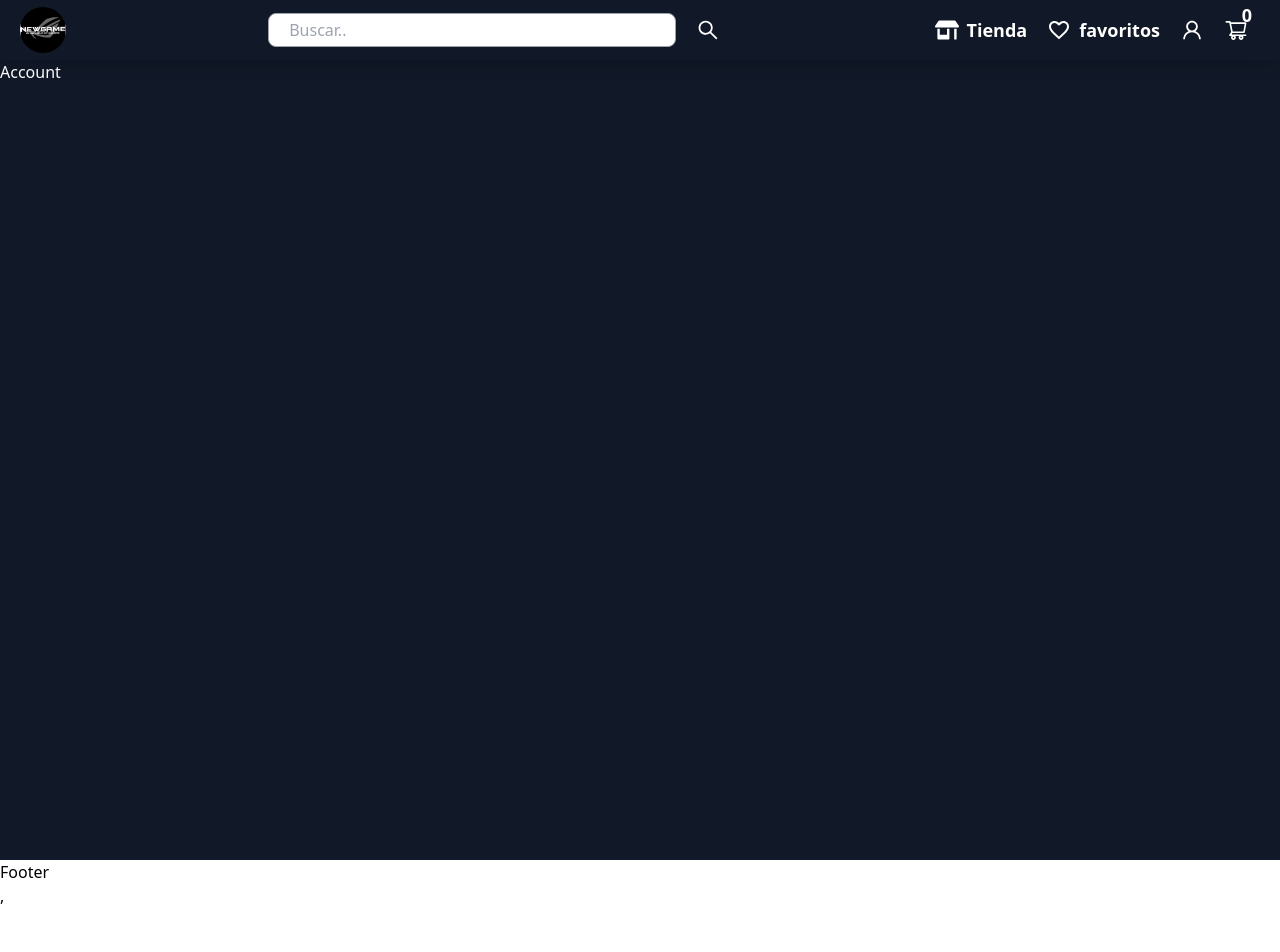
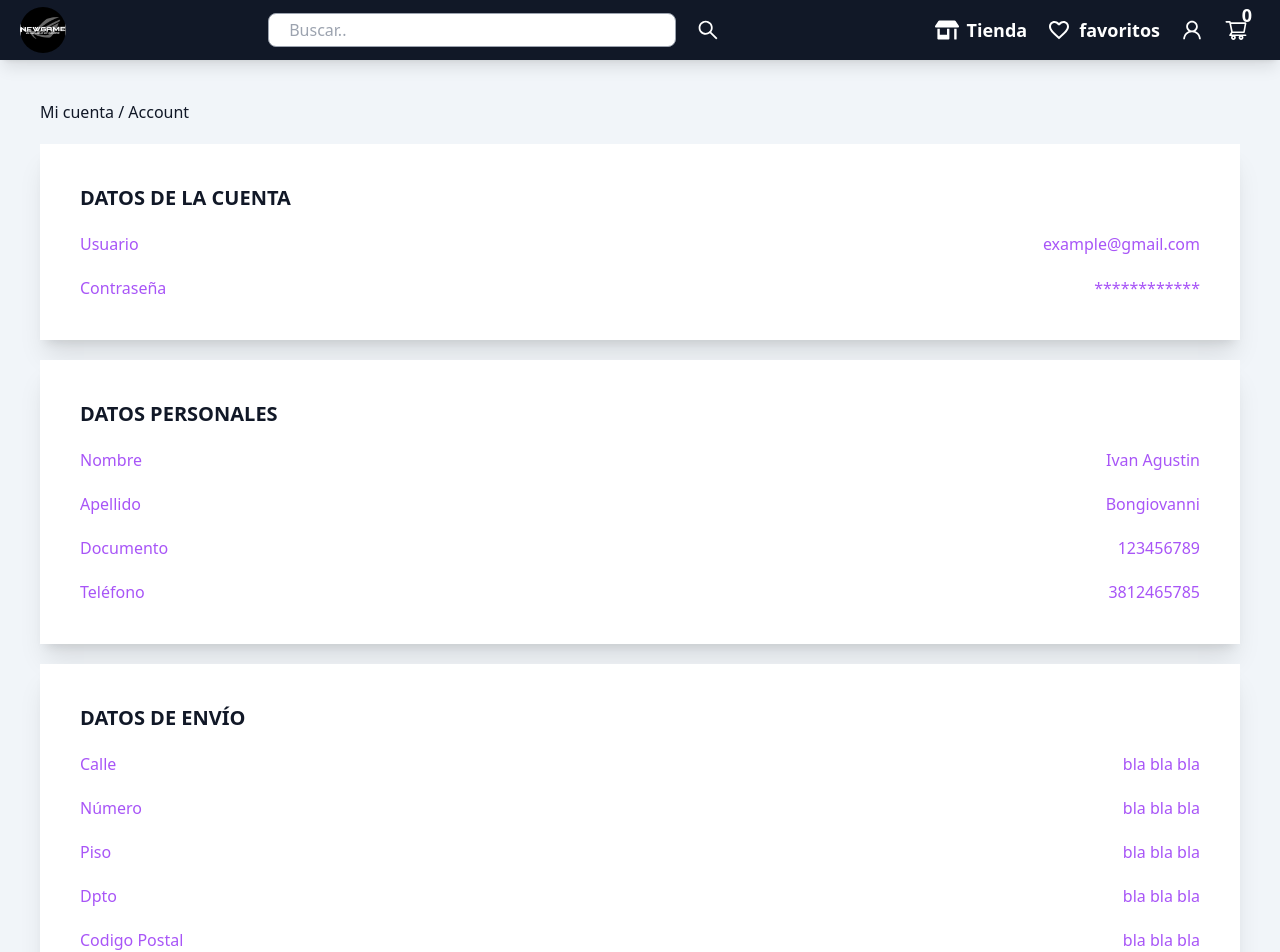
Before and after one commit to ivan2214/EcommerceFront, a React (Vite) app: page /account in a window 1280 px wide. Shown: the top 952 px of the page. Before the commit the page ends 908 px from the top, so only its background shows below. Built offline with nearby package versions, Linux system fonts and the light colour scheme; no server answers.

Commit message:
add favorite

```diff
--- a/src/components/NavBar.jsx
+++ b/src/components/NavBar.jsx
@@ -195,7 +195,7 @@ const NavBar = () => {
           <input
             type='search'
             onChange={({ target }) => handleSearch(target)}
-            className='w-[50%] rounded-lg border border-gray-400 px-5 py-1 text-gray-900 outline-none transition-all duration-500 '
+            className='w-[50%]  rounded-lg border border-gray-400 px-5 py-1 text-gray-900 outline-none transition-all duration-500 lg:focus:outline-gray-200 '
             placeholder='Buscar..'
             name=''
             id=''
--- a/src/pages/Account.jsx
+++ b/src/pages/Account.jsx
@@ -1,7 +1,96 @@
 import React from 'react'
 
 const Account = () => {
-  return <section className='min-h-screen w-full bg-gray-900 text-white'>Account</section>
+  return (
+    <section className='m-0 mx-auto min-h-screen w-full max-w-screen-xl overflow-hidden bg-slate-100 p-0 text-gray-900'>
+      <div className='flex w-full  flex-col flex-wrap items-start justify-center gap-5 lg:p-10'>
+        <h4 className='font-light '>Mi cuenta / Account</h4>
+        {/* Datos de la cuenta */}
+        <section className='flex  w-full min-w-full max-w-xs flex-col items-start justify-center gap-5 bg-white p-10 shadow-xl'>
+          <h2 className='text-xl font-bold uppercase'>Datos de la cuenta</h2>
+          <div className='flex w-full flex-col items-start justify-center gap-5'>
+            {/* correeo */}
+            <div className='flex w-full items-center justify-between gap-5'>
+              <h3 className='text-base font-normal text-purple-500'>Usuario</h3>
+              <p className='text-base font-normal text-purple-500'>example@gmail.com</p>
+            </div>
+            {/* contraseñ */}
+            <div className='flex w-full items-center justify-between gap-5'>
+              <h3 className='text-base font-normal text-purple-500'>Contraseña</h3>
+              <p className='text-base font-normal text-purple-500'>************</p>
+            </div>
+          </div>
+        </section>
+        {/* Datos Personales */}
+        <section className='flex  w-full min-w-full max-w-xs flex-col items-start justify-center gap-5 bg-white p-10 shadow-xl'>
+          <h2 className='text-xl font-bold uppercase'>Datos personales</h2>
+          <div className='flex w-full flex-col items-start justify-center gap-5'>
+            {/* Nombre */}
+            <div className='flex w-full items-center justify-between gap-5'>
+              <h3 className='text-base font-normal text-purple-500'>Nombre</h3>
+              <p className='text-base font-normal text-purple-500'>Ivan Agustin</p>
+            </div>
+            {/* Apellido */}
+            <div className='flex w-full items-center justify-between gap-5'>
+              <h3 className='text-base font-normal text-purple-500'>Apellido</h3>
+              <p className='text-base font-normal text-purple-500'>Bongiovanni</p>
+            </div>
+            {/* documento */}
+            <div className='flex w-full items-center justify-between gap-5'>
+              <h3 className='text-base font-normal text-purple-500'>Documento</h3>
+              <p className='text-base font-normal text-purple-500'>123456789</p>
+            </div>
+            {/* Teléfono */}
+            <div className='flex w-full items-center justify-between gap-5'>
+              <h3 className='text-base font-normal text-purple-500'>Teléfono</h3>
+              <p className='text-base font-normal text-purple-500'>3812465785</p>
+            </div>
+          </div>
+        </section>
+        {/* Datos de envío */}
+        <section className='flex  w-full min-w-full max-w-xs flex-col items-start justify-center gap-5 bg-white p-10 shadow-xl'>
+          <h2 className='text-xl font-bold uppercase'>Datos de envío</h2>
+          <div className='flex w-full flex-col items-start justify-center gap-5'>
+            {/* Calle */}
+            <div className='flex w-full items-center justify-between gap-5'>
+              <h3 className='text-base font-normal text-purple-500'>Calle</h3>
+              <p className='text-base font-normal text-purple-500'>bla bla bla</p>
+            </div>
+            {/* Numero */}
+            <div className='flex w-full items-center justify-between gap-5'>
+              <h3 className='text-base font-normal text-purple-500'>Número</h3>
+              <p className='text-base font-normal text-purple-500'>bla bla bla</p>
+            </div>
+            {/* Piso */}
+            <div className='flex w-full items-center justify-between gap-5'>
+              <h3 className='text-base font-normal text-purple-500'>Piso</h3>
+              <p className='text-base font-normal text-purple-500'>bla bla bla</p>
+            </div>
+            {/* Depto */}
+            <div className='flex w-full items-center justify-between gap-5'>
+              <h3 className='text-base font-normal text-purple-500'>Dpto</h3>
+              <p className='text-base font-normal text-purple-500'>bla bla bla</p>
+            </div>
+            {/* Codigo Postal */}
+            <div className='flex w-full items-center justify-between gap-5'>
+              <h3 className='text-base font-normal text-purple-500'>Codigo Postal</h3>
+              <p className='text-base font-normal text-purple-500'>bla bla bla</p>
+            </div>
+            {/* Provincia */}
+            <div className='flex w-full items-center justify-between gap-5'>
+              <h3 className='text-base font-normal text-purple-500'>Provincia</h3>
+              <p className='text-base font-normal text-purple-500'>bla bla bla</p>
+            </div>
+            {/* Ciudad */}
+            <div className='flex w-full items-center justify-between gap-5'>
+              <h3 className='text-base font-normal text-purple-500'>Ciudad</h3>
+              <p className='text-base font-normal text-purple-500'>bla bla bla</p>
+            </div>
+          </div>
+        </section>
+      </div>
+    </section>
+  )
 }
 
 export default Account
```
